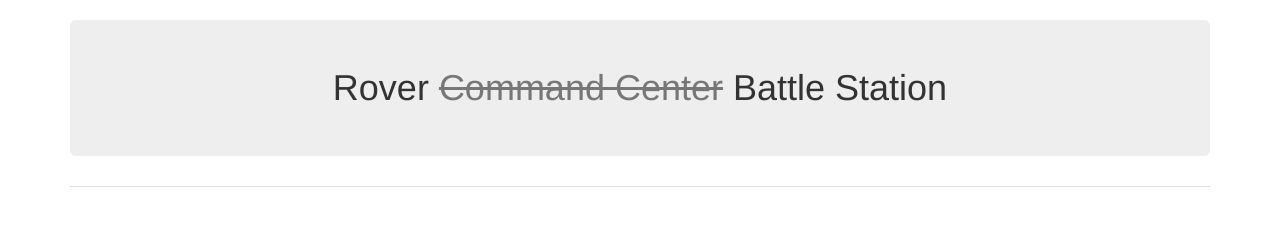
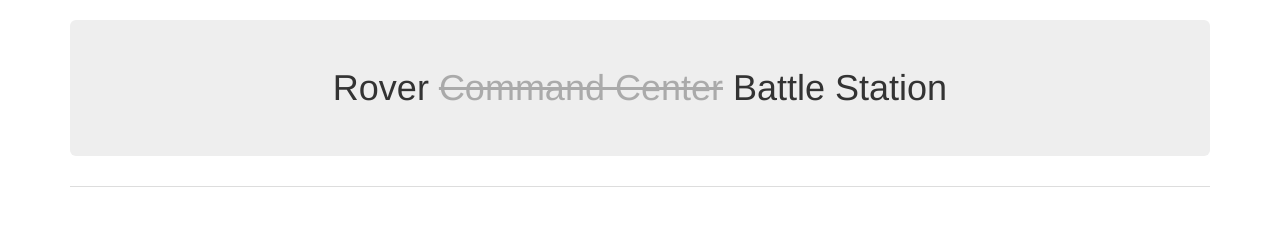
Before and after one commit to 4534-ninjas/interface, a plain HTML site: page static/index.html in a window 1280 px wide. Drawn offline with Linux system fonts and the light colour scheme.

Commit message:
More colour tweaking.

```diff
--- a/static/index.html
+++ b/static/index.html
@@ -63,7 +63,7 @@ button.killswitch {
 	background-color: #f2bd6e !important;
 }
 s {
-	color: #777;
+	color: #aaa;
 }
 	</style>
 	<script>
```
